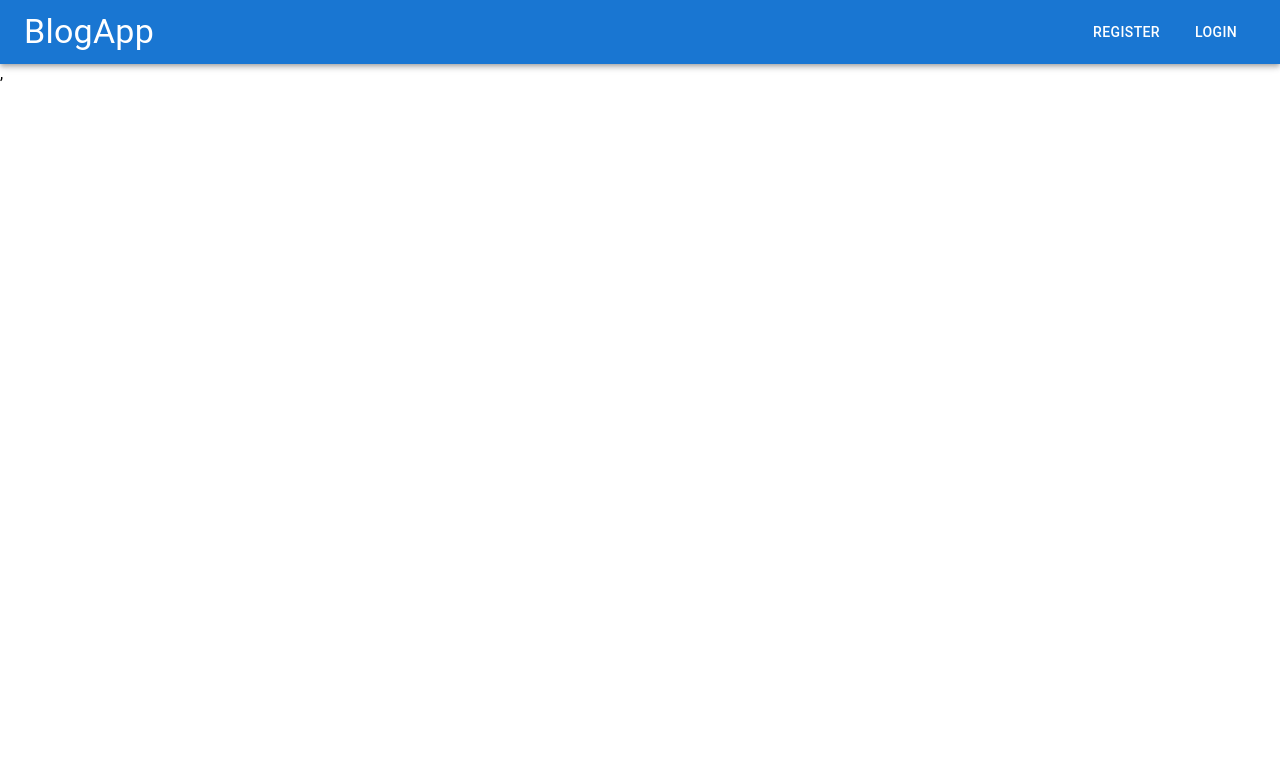
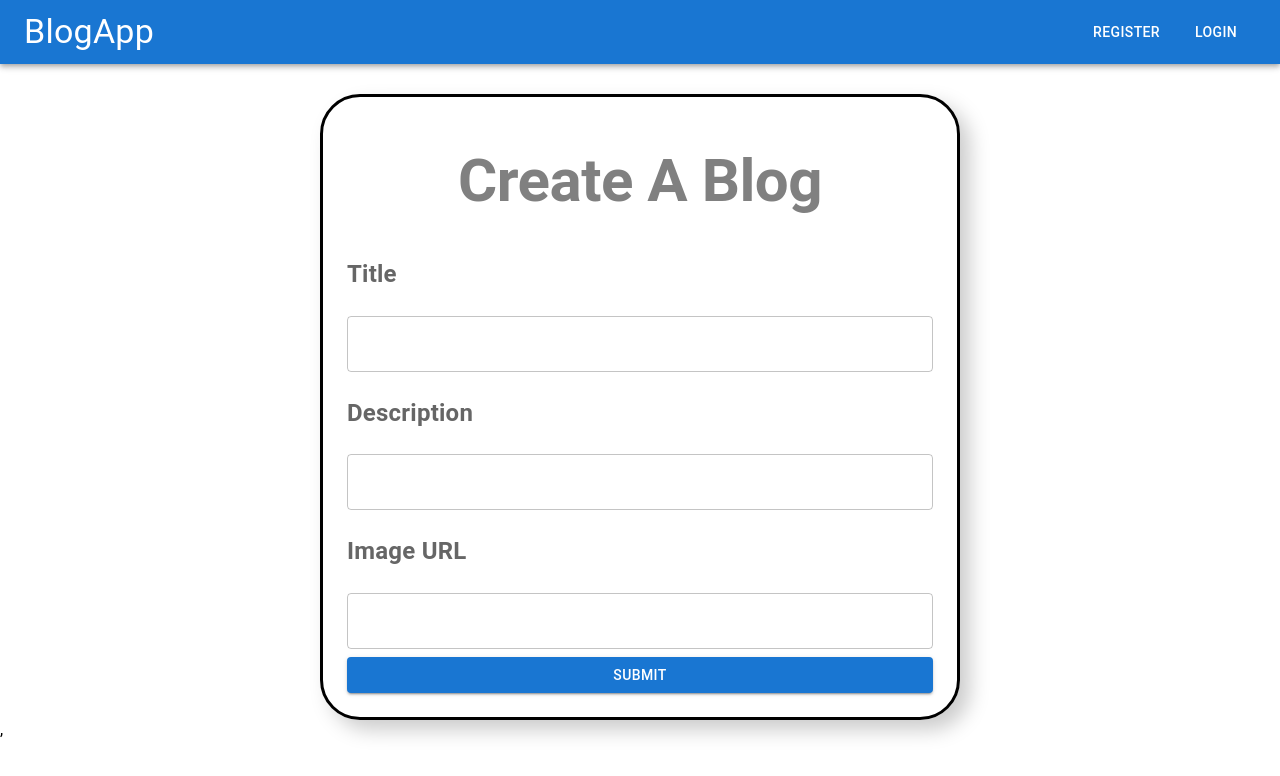
Before and after one commit to Sabibur201-Rahaman/blog-client, a React (Vite) app: page /create-blogs in a window 1280 px wide. Shown: the top 776 px of the page. Built offline with nearby package versions, Linux system fonts and the light colour scheme.

Commit message:
create blog has some issues

```diff
--- a/src/App.jsx
+++ b/src/App.jsx
@@ -5,6 +5,7 @@ import Blog from "./pages/Blog";
 import Login from "./pages/Login";
 import Register from "./pages/Register";
 import UsersBlog from "./pages/UsersBlog";
+import CreateBlog from "./pages/CreateBlog";
 function App() {
   return (
     <>
@@ -15,6 +16,7 @@ function App() {
         <Route path="/login" element={<Login />} />
         <Route path="/register" element={<Register />} />
         <Route path="/my-blogs" element={<UsersBlog />} />
+        <Route path="/create-blogs" element={<CreateBlog />} />
       </Routes>
     </>
   );
--- a/src/components/BlogCard.jsx
+++ b/src/components/BlogCard.jsx
@@ -52,8 +52,11 @@ export default function BlogCard({title,description,image,userName,time}) {
         alt="Paella dish"
       />
       <CardContent>
-        <Typography variant="body2" color="text.secondary">
-          {description}
+      <Typography variant='h6' color='violet'>
+          Title:{title}
+        </Typography>
+        <Typography variant="body2" color="secondary">
+         Description: {description}
         </Typography>
       </CardContent>
     </Card>
--- a/src/components/Header.jsx
+++ b/src/components/Header.jsx
@@ -36,6 +36,7 @@ const Header = () => {
                 >
                   <Tab label="Blogs" LinkComponent={Link} to="/" />
                   <Tab label="My-Blogs" LinkComponent={Link} to="/my-blogs" />
+                  <Tab label="Create-Blogs" LinkComponent={Link} to="/create-blogs" />
                 </Tabs>
               </Box>
             </>
--- /dev/null
+++ b/src/pages/CreateBlog.jsx
@@ -0,0 +1,123 @@
+import React, { useState } from "react";
+import axios from "axios";
+import { useNavigate } from "react-router-dom";
+import { Box, Button, InputLabel, TextField, Typography } from "@mui/material";
+import toast from "react-hot-toast";
+
+const CreateBlog = () => {
+  const id = localStorage.getItem("userId");
+  const navigate = useNavigate();
+  const [inputs, setInputs] = useState({
+    title: "",
+    description: "",
+    image: "",
+  });
+
+  // Input change handler
+  const handleChange = (e) => {
+    const { name, value } = e.target;
+    setInputs((prevState) => ({
+      ...prevState,
+      [name]: value,
+    }));
+  };
+
+  // Form submission handler
+  const handleSubmit = async (e) => {
+    e.preventDefault();
+    try {
+      const { data } = await axios.post(
+        "http://localhost:8080/api/v1/blog/createBlog",
+        {
+          title: inputs.title,
+          description: inputs.description,
+          image: inputs.image,
+          user: id, // Including the user ID in the data sent to the server
+        }
+      );
+      if (data?.success) {
+        toast.success("Blog Created");
+        navigate("/my-blogs");
+      } else {
+        // Handle unsuccessful response from the server
+        toast.error("Failed to create blog");
+      }
+    } catch (error) {
+      // Handle network errors or other exceptions
+      console.error("Error creating blog:", error);
+      toast.error("An error occurred while creating the blog");
+    }
+  };
+
+  return (
+    <>
+      <form onSubmit={handleSubmit}>
+        <Box
+          width={"50%"}
+          border={3}
+          borderRadius={10}
+          padding={3}
+          margin="auto"
+          boxShadow={"10px 10px 20px #ccc"}
+          display="flex"
+          flexDirection={"column"}
+          marginTop="30px"
+        >
+          <Typography
+            variant="h2"
+            textAlign={"center"}
+            fontWeight="bold"
+            padding={3}
+            color="gray"
+          >
+            Create A Blog
+          </Typography>
+          <InputLabel
+            sx={{ mb: 1, mt: 2, fontSize: "24px", fontWeight: "bold" }}
+          >
+            Title
+          </InputLabel>
+          <TextField
+            name="title"
+            value={inputs.title}
+            onChange={handleChange}
+            margin="normal"
+            variant="outlined"
+            required
+          />
+          <InputLabel
+            sx={{ mb: 1, mt: 2, fontSize: "24px", fontWeight: "bold" }}
+          >
+            Description
+          </InputLabel>
+          <TextField
+            name="description"
+            value={inputs.description}
+            onChange={handleChange}
+            margin="normal"
+            variant="outlined"
+            required
+          />
+          <InputLabel
+            sx={{ mb: 1, mt: 2, fontSize: "24px", fontWeight: "bold" }}
+          >
+            Image URL
+          </InputLabel>
+          <TextField
+            name="image"
+            value={inputs.image}
+            onChange={handleChange}
+            margin="normal"
+            variant="outlined"
+            required
+          />
+          <Button type="submit" color="primary" variant="contained">
+            SUBMIT
+          </Button>
+        </Box>
+      </form>
+    </>
+  );
+};
+
+export default CreateBlog;
--- a/src/pages/UsersBlog.jsx
+++ b/src/pages/UsersBlog.jsx
@@ -1,5 +1,6 @@
 import React, { useState, useEffect } from "react";
 import axios from "axios";
+import BlogCard from "../components/BlogCard";
 
 const UsersBlog = () => {
   const [blogs, setBlogs] = useState([]);
@@ -21,9 +22,6 @@ const UsersBlog = () => {
 
     getUserBlogs();
   }, []); // Empty dependency array means this effect will only run once after initial render
-
-  console.log(blogs);
-
   return (
     <div>
       {blogs && blogs.length > 0 ? (
```
